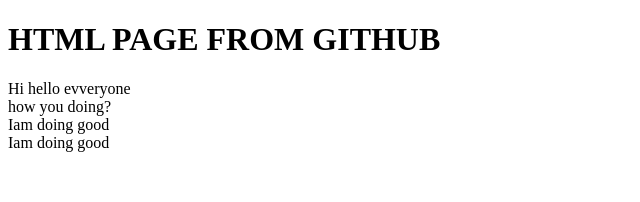
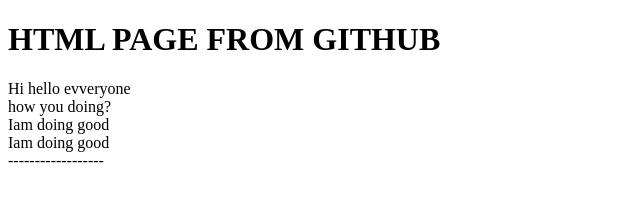
Before and after one commit to AayushKumar2000/testCloud, a plain HTML site: page index.html in a window 1280 px wide. Shown: the full height of the page, 0-640 px from the left. Drawn offline with Linux system fonts and the light colour scheme.

Commit message:
new line

```diff
--- a/index.html
+++ b/index.html
@@ -8,7 +8,7 @@
  <div>how you doing?</div>
  <div>Iam doing good</div>
 <div>Iam doing good</div>
-
+ <div>------------------</div>
 
 
 </div>
```
